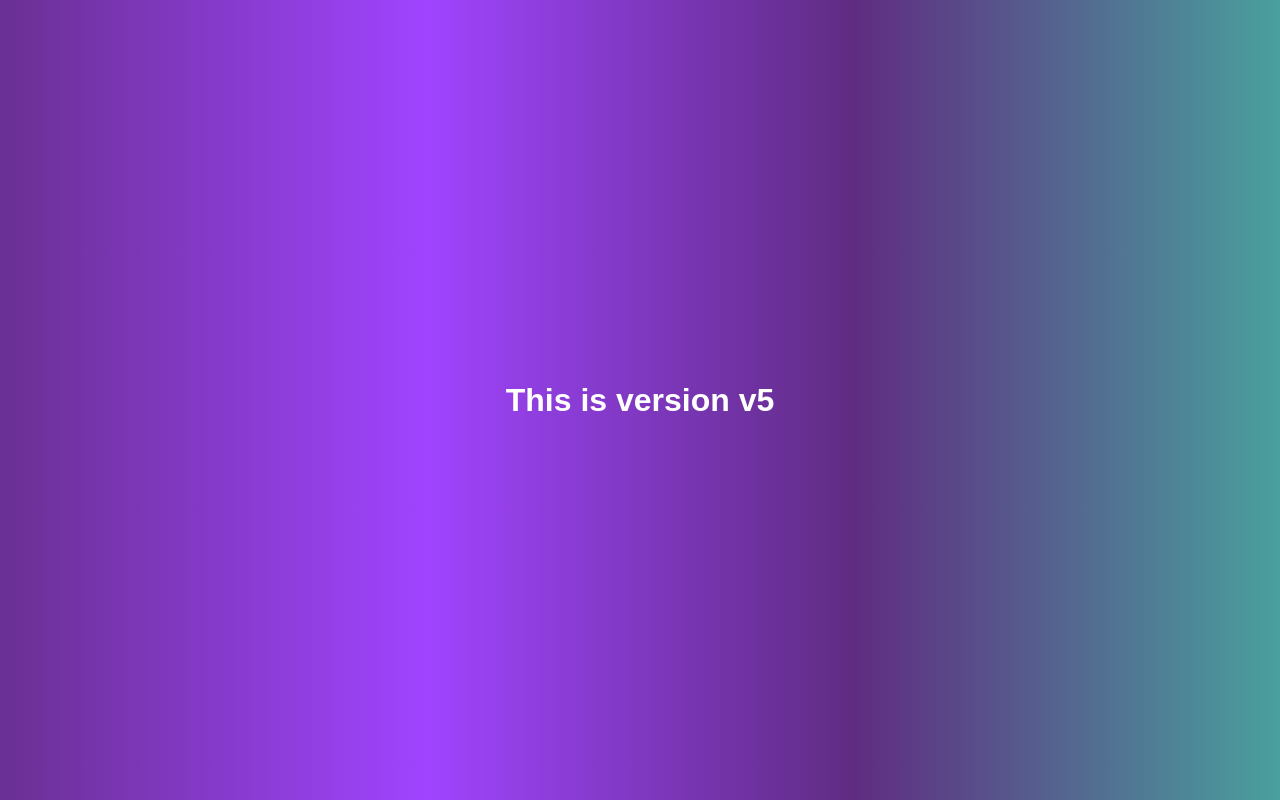
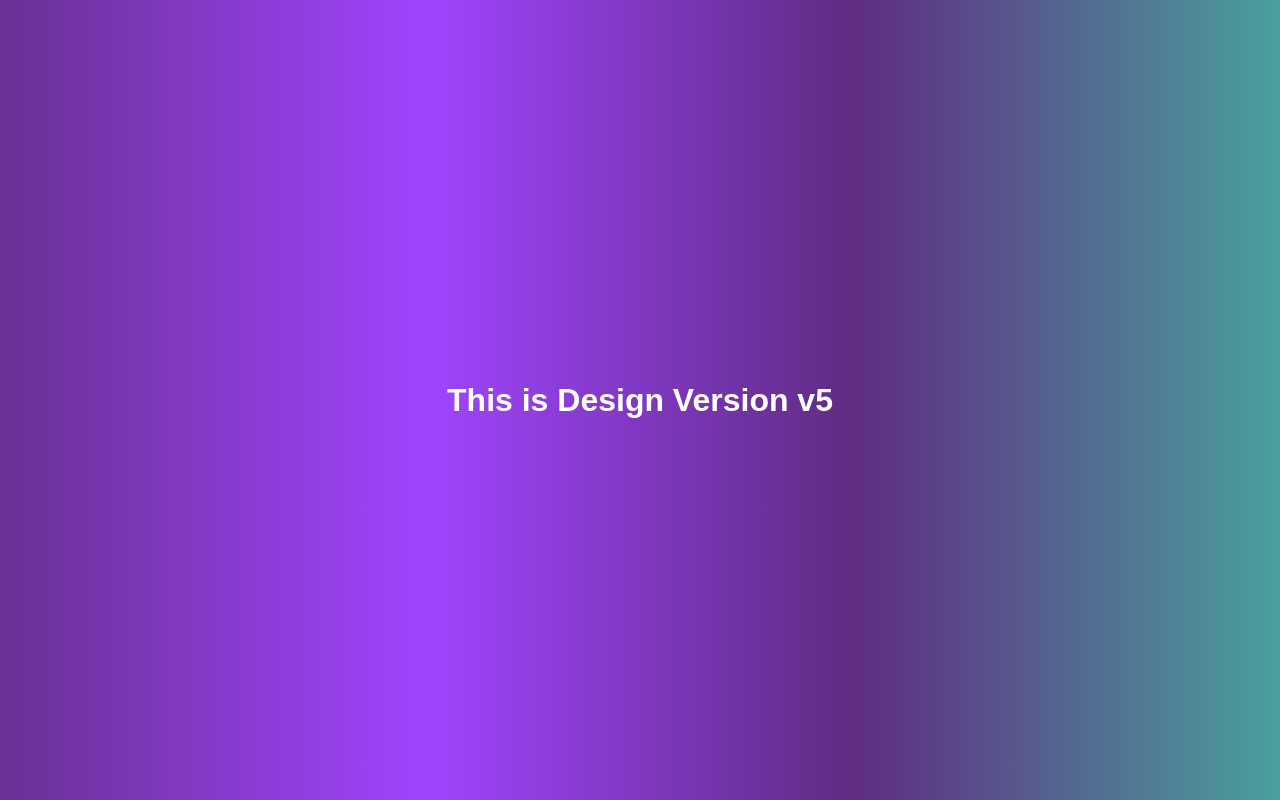
Before and after one commit to Tanish266/myrepo, a plain HTML site: page index.html in a window 1280 px wide. Drawn offline with Linux system fonts and the light colour scheme.

Commit message:
Changed H1

```diff
--- a/index.html
+++ b/index.html
@@ -7,6 +7,6 @@
     <title>Document</title>
   </head>
   <body>
-    <h1>This is version v5</h1>
+    <h1>This is Design Version v5</h1>
   </body>
 </html>
```
